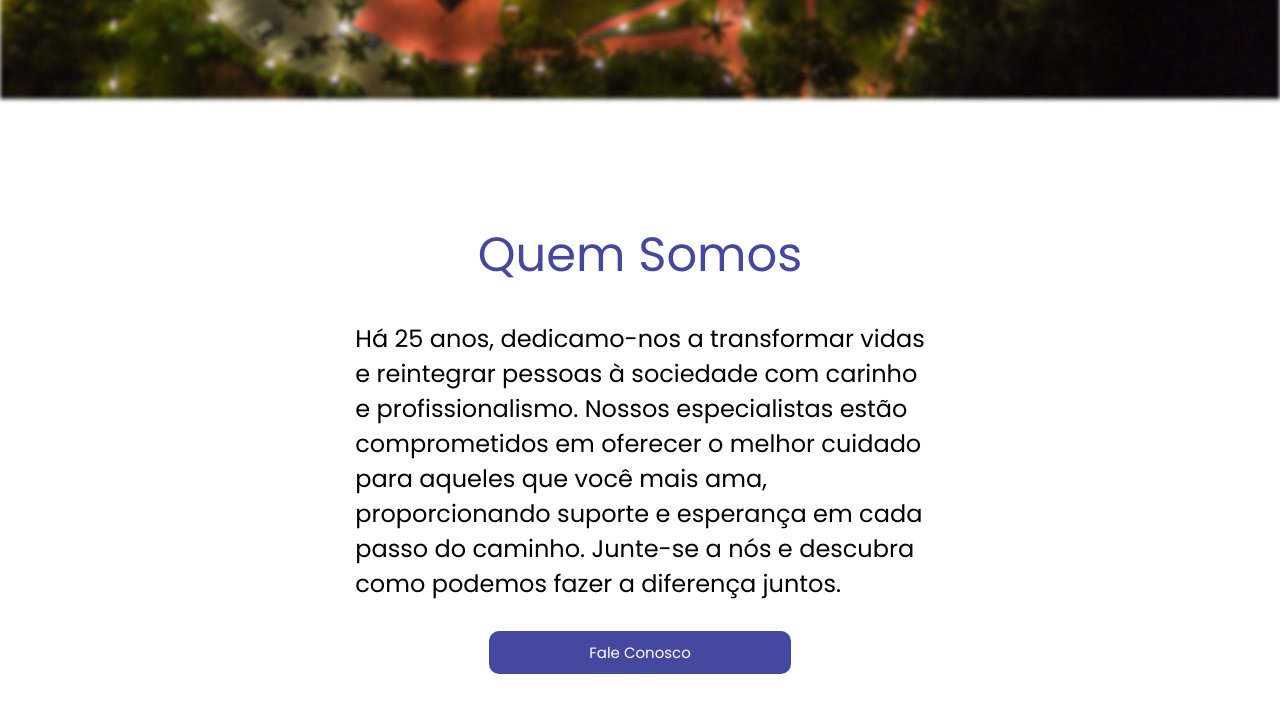
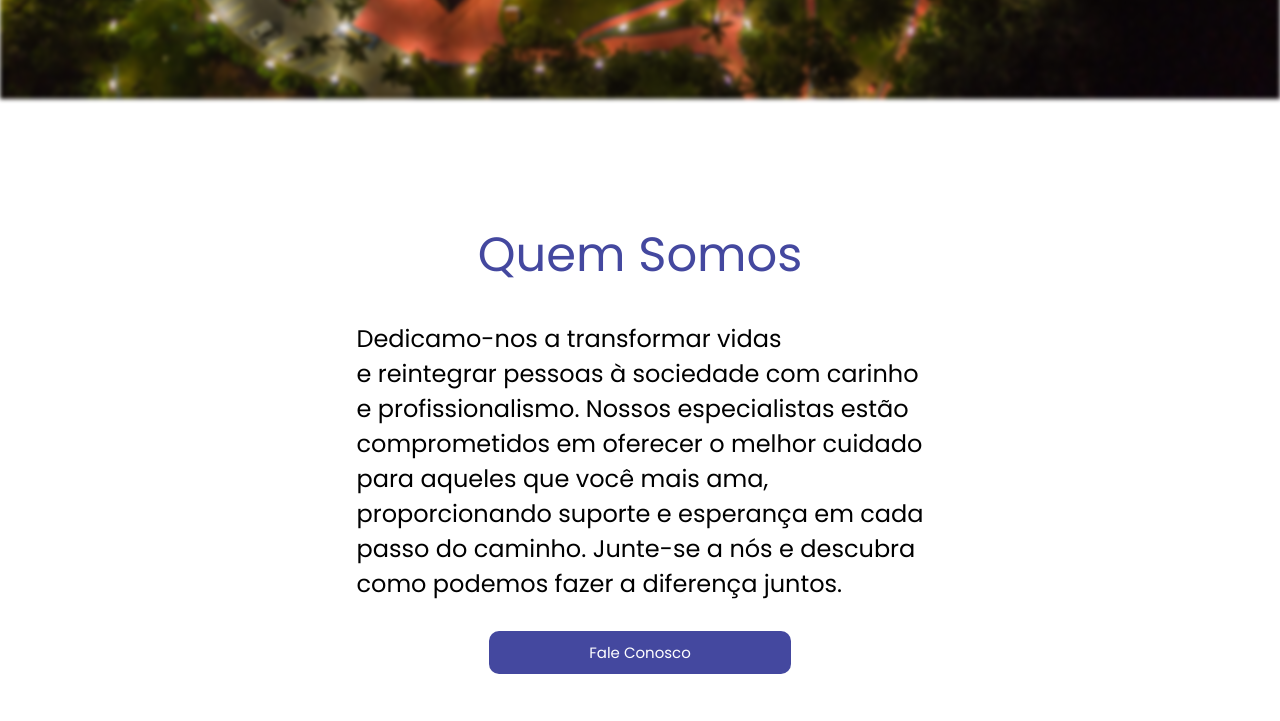
Before and after one commit to pabloleal2000/capt, a website: page index.html in a window 1280 px wide. Shown: the part 501-1222 px from the top of the page. Drawn offline with nearby package versions, Linux system fonts and the light colour scheme.

Commit message:
Update index.html

```diff
--- a/index.html
+++ b/index.html
@@ -66,7 +66,7 @@
 
     <div class="quemsomos">
         <h1>Quem Somos</h1>
-        <p>Há 25 anos, dedicamo-nos a transformar vidas<br>
+        <p>Dedicamo-nos a transformar vidas<br>
           e reintegrar pessoas à sociedade com carinho <br>
           e profissionalismo. Nossos especialistas estão <br>
           comprometidos em oferecer o melhor cuidado <br>
```
